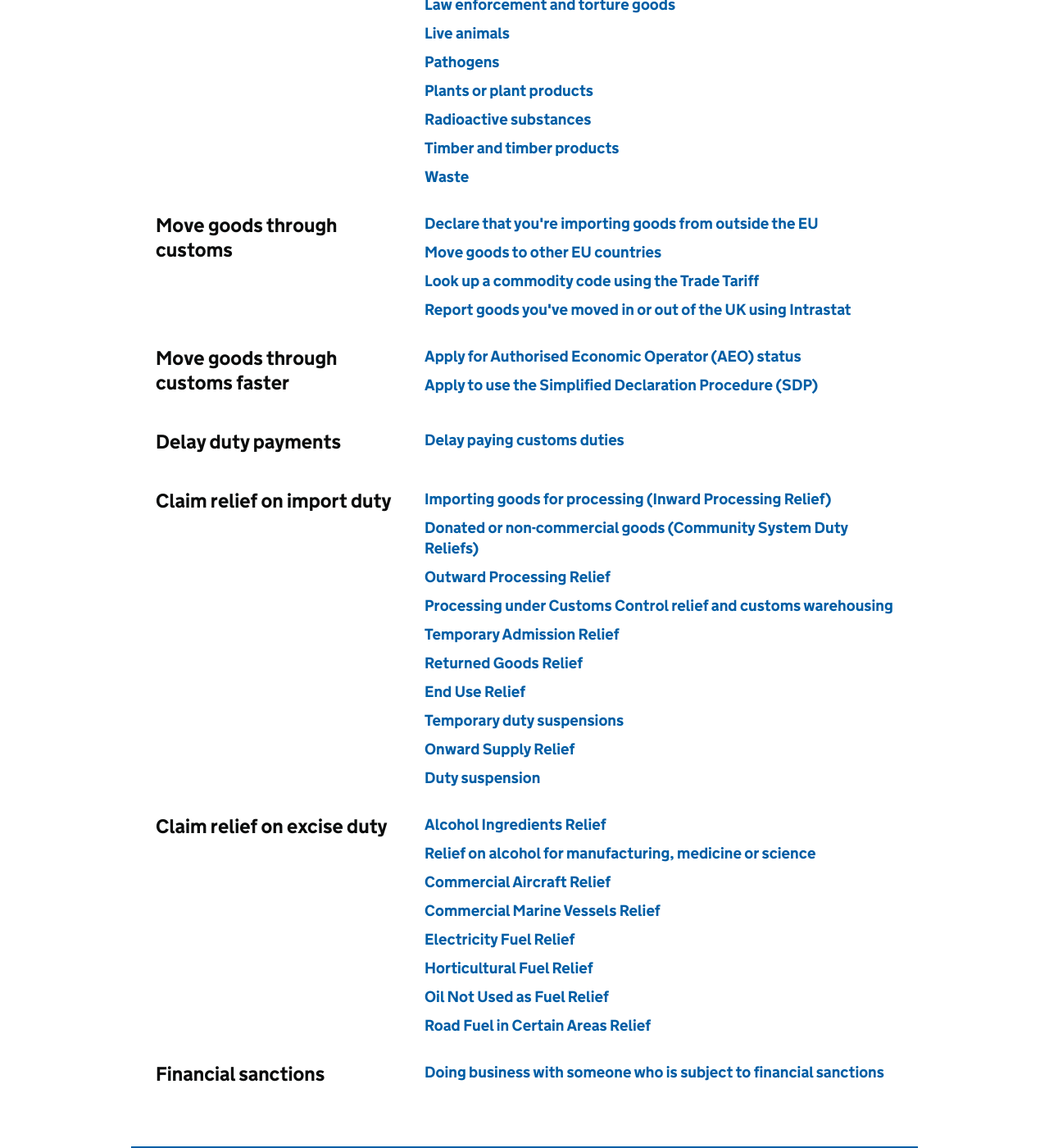
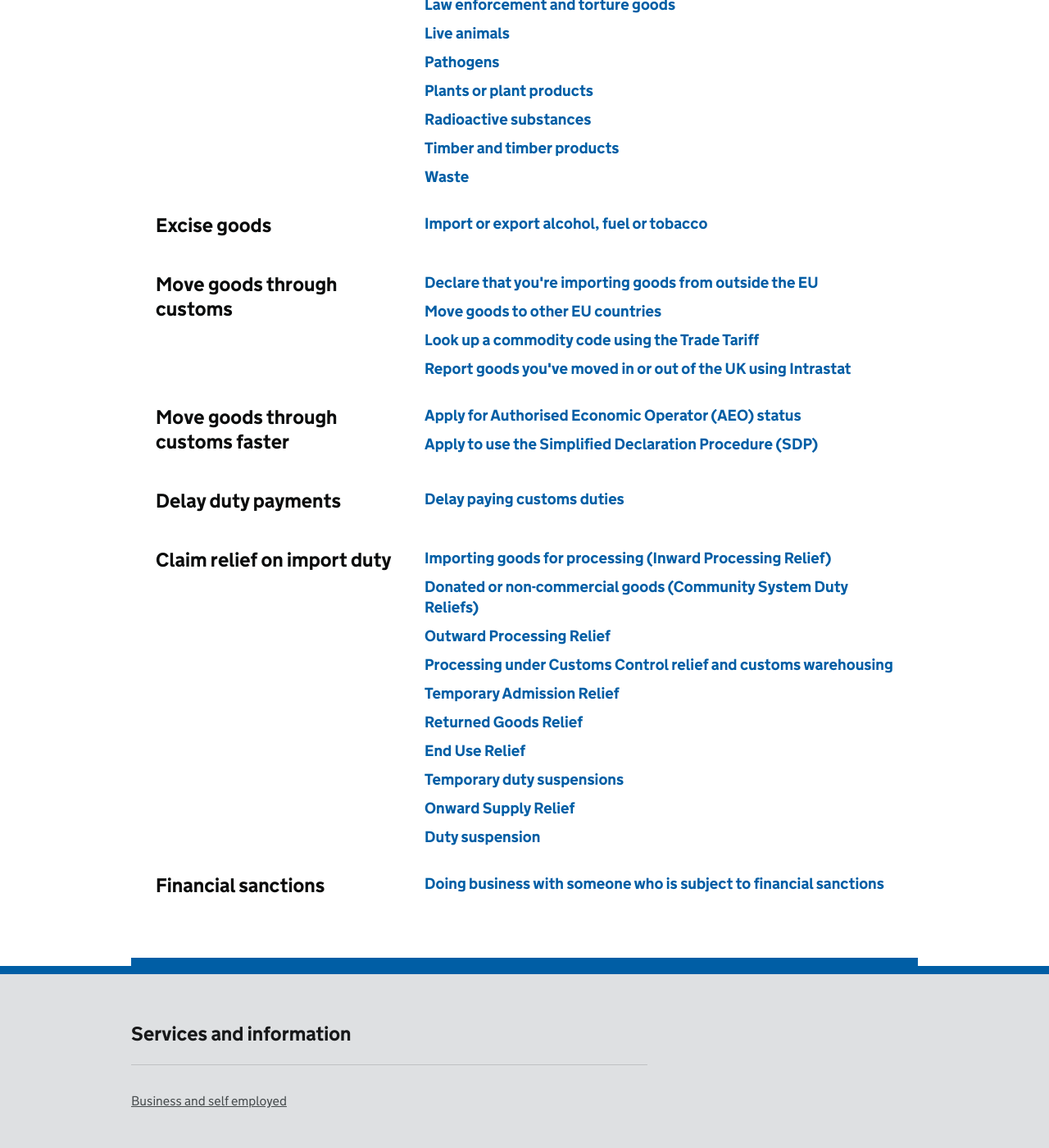
Before and after one commit to alphagov/govuk-import-export-prototype, a Jekyll site: the page built from topic/business-and-self-employed/importing.html, in a window 1280 px wide and 1400 px high, scrolled down 628 px. Shown: the whole window at 82% size. Built offline with Jekyll 4.4.1, drawn with Linux system fonts in a browser that asks for light colours.

Commit message:
Update importing.html
Added link to excise goods page
Removed links to excise duty relief pages (because excise duty relief is out of scope)

```diff
--- a/topic/business-and-self-employed/importing.html
+++ b/topic/business-and-self-employed/importing.html
@@ -40,6 +40,11 @@ index_lists:
        url: '/guidance/get-a-licence-to-import-timber-and-timber-products.html'
      - name: Waste
        url: '/guidance/get-a-licence-to-import-waste.html'
+
+ - title: Excise goods
+   links:
+     - name: Import or export alcohol, fuel or tobacco
+       url: '/guidance/get-permission-to-import-or-export-alcohol-fuel-or-tobacco-excise-goods.html'
 
  - title: Move goods through customs
    links:
@@ -87,25 +92,6 @@ index_lists:
      - name: Duty suspension
        url: '/guidance/delay-paying-excise-duty.html'
 
- - title: Claim relief on excise duty
-   links:
-     - name: Alcohol Ingredients Relief
-       url: '/guidance/alcohol-ingredients-relief.html'
-     - name: Relief on alcohol for manufacturing, medicine or science
-       url: '/guidance/relief-on-alcohol-for-manufacturing-medicine-or-science.html'
-     - name: Commercial Aircraft Relief
-       url: '/guidance/commercial-aircraft-relief.html'
-     - name: Commercial Marine Vessels Relief
-       url: '/guidance/commercial-marine-vessels-relief.html'
-     - name: Electricity Fuel Relief
-       url: '/guidance/electricity-fuel-relief.html'
-     - name: Horticultural Fuel Relief
-       url: '/guidance/horticultural-fuel-relief.html'
-     - name: Oil Not Used as Fuel Relief
-       url: '/guidance/oil-not-used-as-fuel-relief.html'
-     - name: Road Fuel in Certain Areas Relief
-       url: '/guidance/road-fuel-in-certain-areas-relief.html'
-
  - title: Financial sanctions
    links:
      - name: Doing business with someone who is subject to financial sanctions
```
